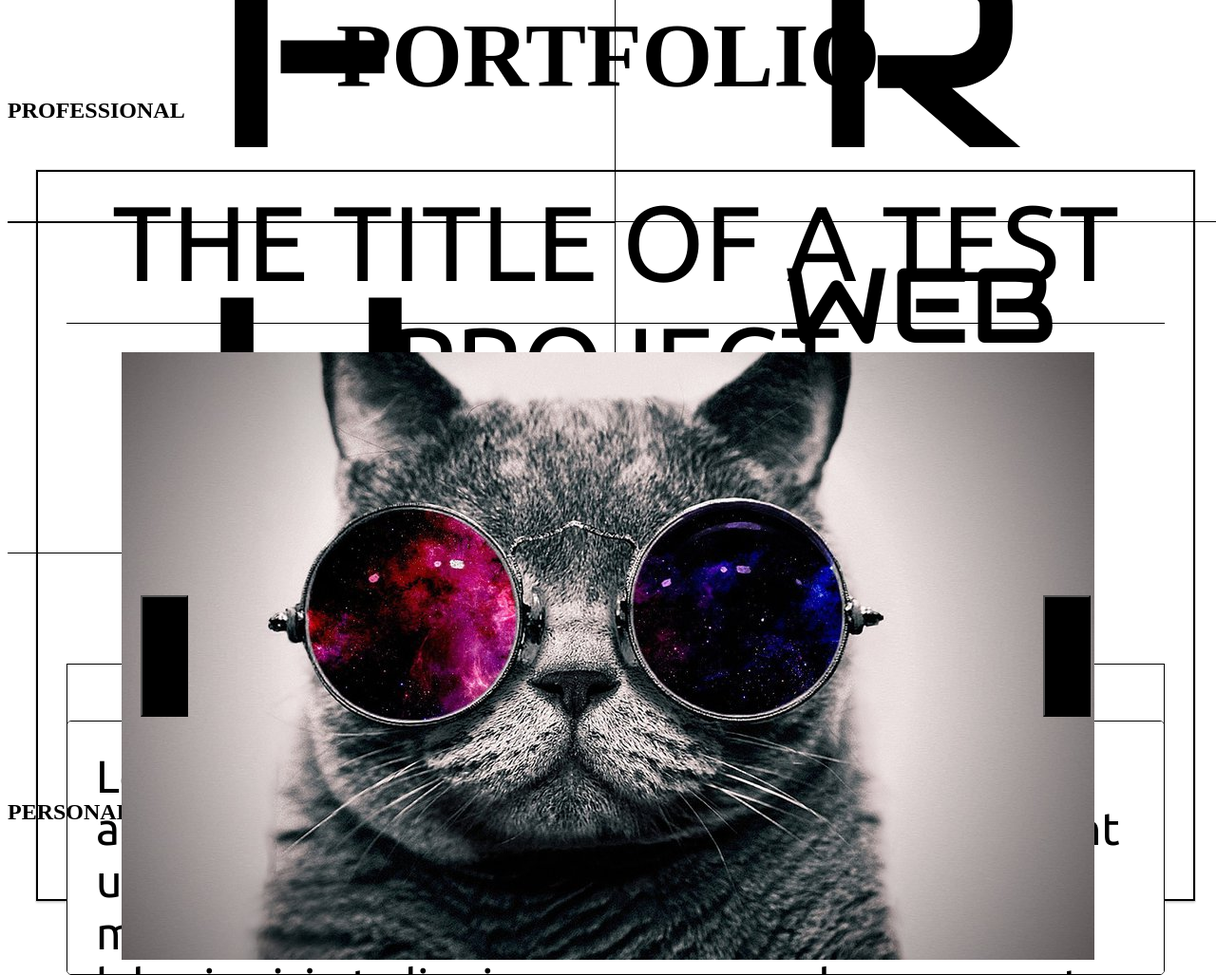
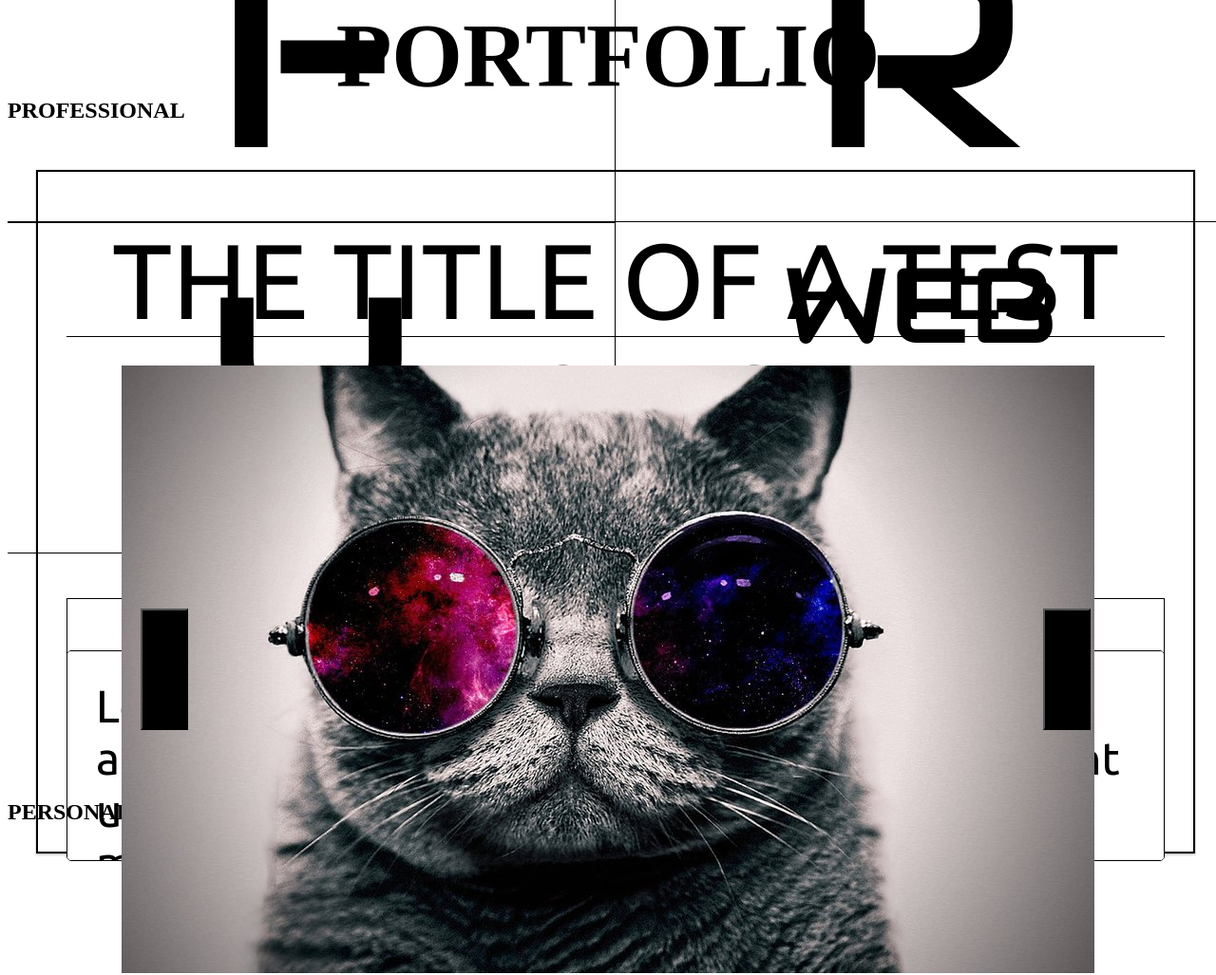
Before and after one commit to andyfry01/portfolio_v2, a website: page index.html in a window 1280 px wide. Shown: the part 893-1920 px from the top of the page at 95% size. Drawn offline with Linux system fonts and the light colour scheme; a web font is replaced by a local one.

Commit message:
refactor: refactor of projectContainer layout
added grid-column and grid-row starts and ends to projectContainer content, changed division of
rows, changed projectContainer size

```diff
--- a/style.css
+++ b/style.css
@@ -105,19 +105,24 @@
     .projectArea__projectContainer {
       display: grid;
       grid-template-columns: repeat(1, 1fr);
-      grid-template-rows: 20% 40% 40%;
+      grid-template-rows: 20% 35% 40%;
       grid-row-gap: 30px;
-      height: 50%;
+      height: 90vh;
       width: 100%;
       border: 2px solid black;
       box-shadow: 0 2px 2px 0 rgba(0,0,0,0.16), 0 0 0 1px rgba(0,0,0,0.08);
-      padding: 10px 30px;
+      padding: 50px 30px;
     }
 
     .projectArea__projectName {
       font-size: 7rem;
       text-align: center;
       border-bottom: 1px solid black;
+      grid-column-start: 1;
+      grid-column-end: 2;
+      grid-row-start: 1;
+      grid-row-end: 2;
+
     }
 
     .projectArea__projectScreenshot {
@@ -125,6 +130,11 @@
       display: grid;
       grid-template-columns: 1fr;
       grid-template-rows: 1fr;
+      grid-column-start: 1;
+      grid-column-end: 2;
+      grid-row-start: 2;
+      grid-row-end: 3;
+
       height: 500px;
     }
     .projectArea__screenshotNavigation {
```
